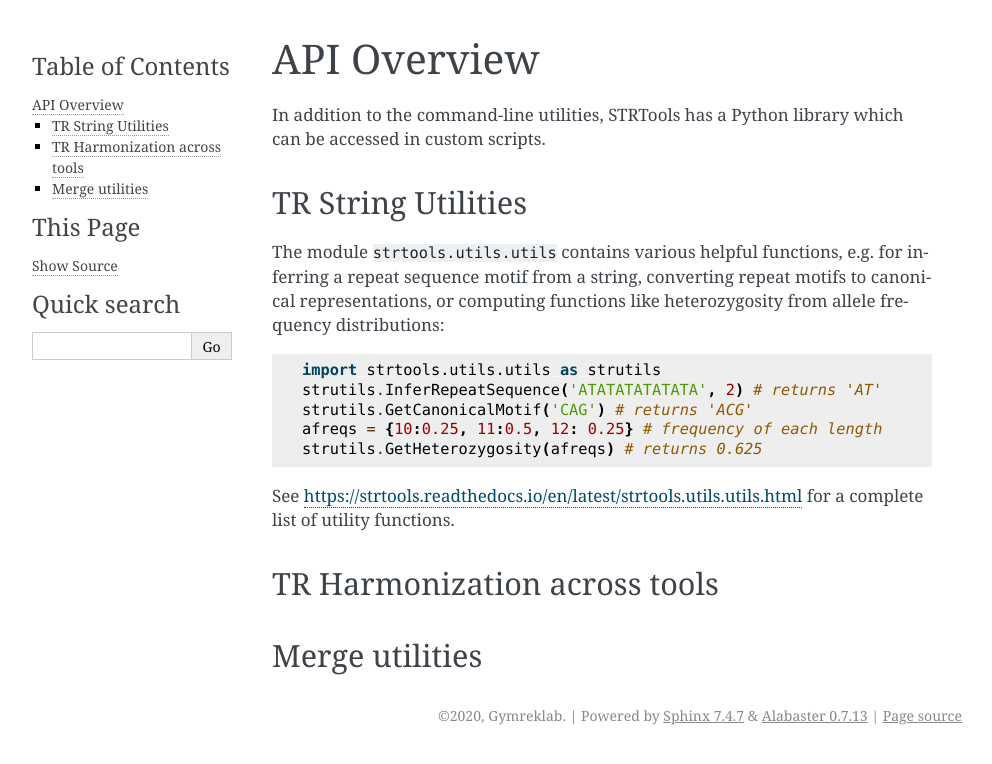
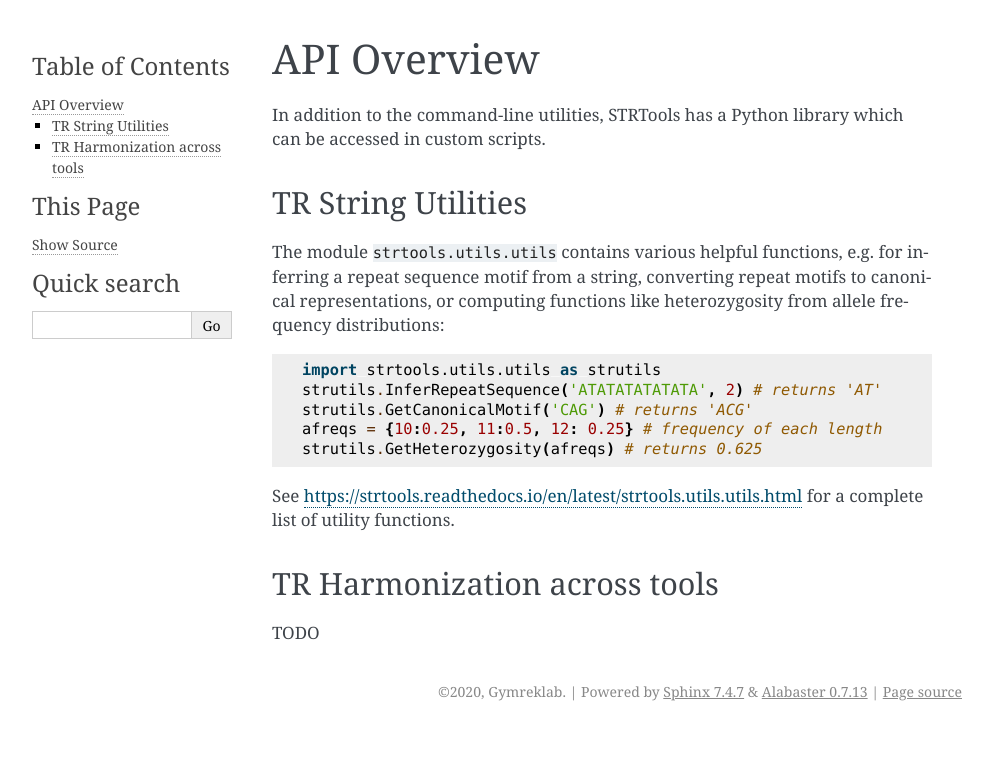
Before and after one commit to gymrek-lab/TRTools, a Sphinx documentation site: the page built from doc/APIOVERVIEW.rst, in a window 1280 px wide. Shown: the top 764 px of the page, without its empty margins (148-1140 px from the left). Built offline with Sphinx 7.4.7, drawn with Linux system fonts in a browser that asks for light colours.

Commit message:
Update APIOVERVIEW.rst

```diff
--- a/doc/APIOVERVIEW.rst
+++ b/doc/APIOVERVIEW.rst
@@ -19,5 +19,4 @@ See https://strtools.readthedocs.io/en/latest/strtools.utils.utils.html for a co
 TR Harmonization across tools
 -----------------------------
 
-Merge utilities
------------------------------
+TODO
```
